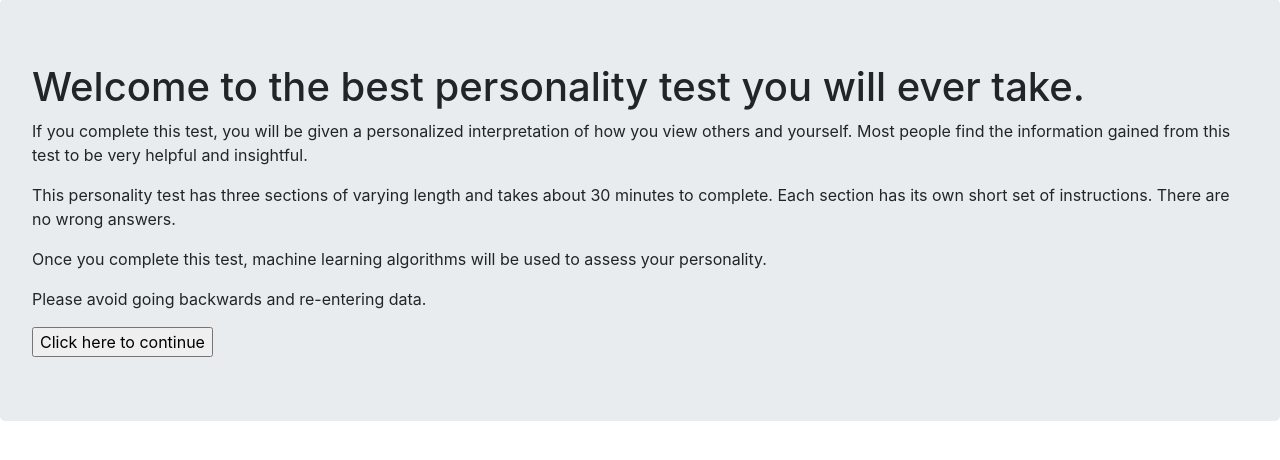
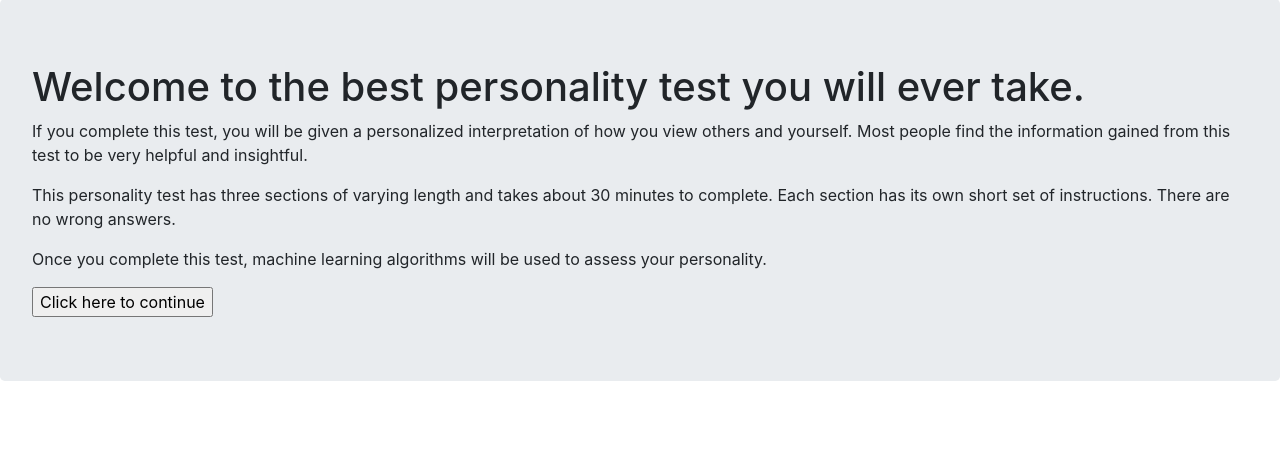
Before and after one commit to jpgerber/Kelly-REP-test, a Flask app: page / in a window 1280 px wide. Shown: the part 57-517 px from the top of the page. Run offline with Flask 2, Linux system fonts and the light colour scheme; some libraries are stand-ins or nearby versions.

Commit message:
Update and rename dynamic-personality-test/templates/index.html to templates/index.html

```diff
--- a/dynamic-personality-test/templates/index.html
+++ b/templates/index.html
@@ -7,7 +7,6 @@
   find the information gained from this test to be very helpful and insightful.</p>
   <p>This personality test has three sections of varying length and takes about 30 minutes to complete. Each section has its own short set of instructions. There are no wrong answers.</p>
   <p> Once you complete this test, machine learning algorithms will be used to assess your personality.</p>
-  <p> Please avoid going backwards and re-entering data. </p>
   {{ form.hidden_tag() }}
   {{ form.submit() }}
 </form>
```
